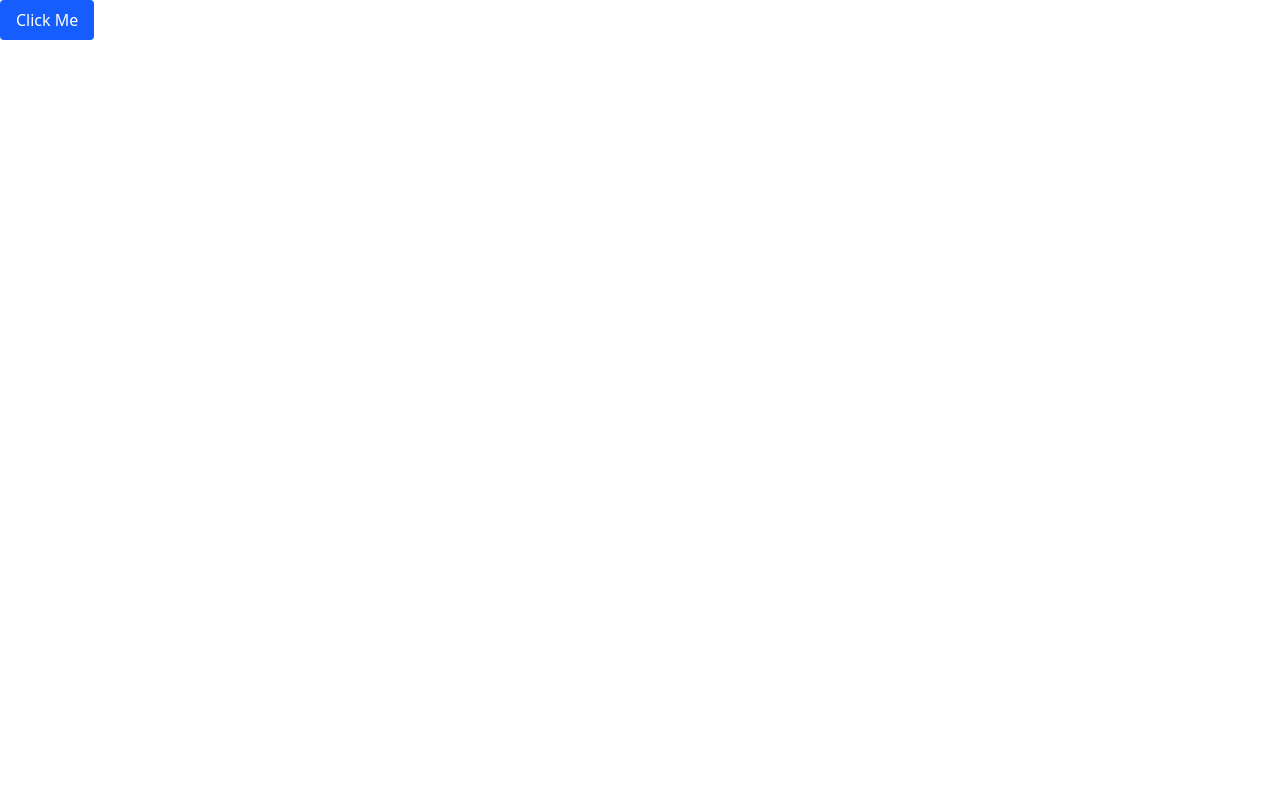
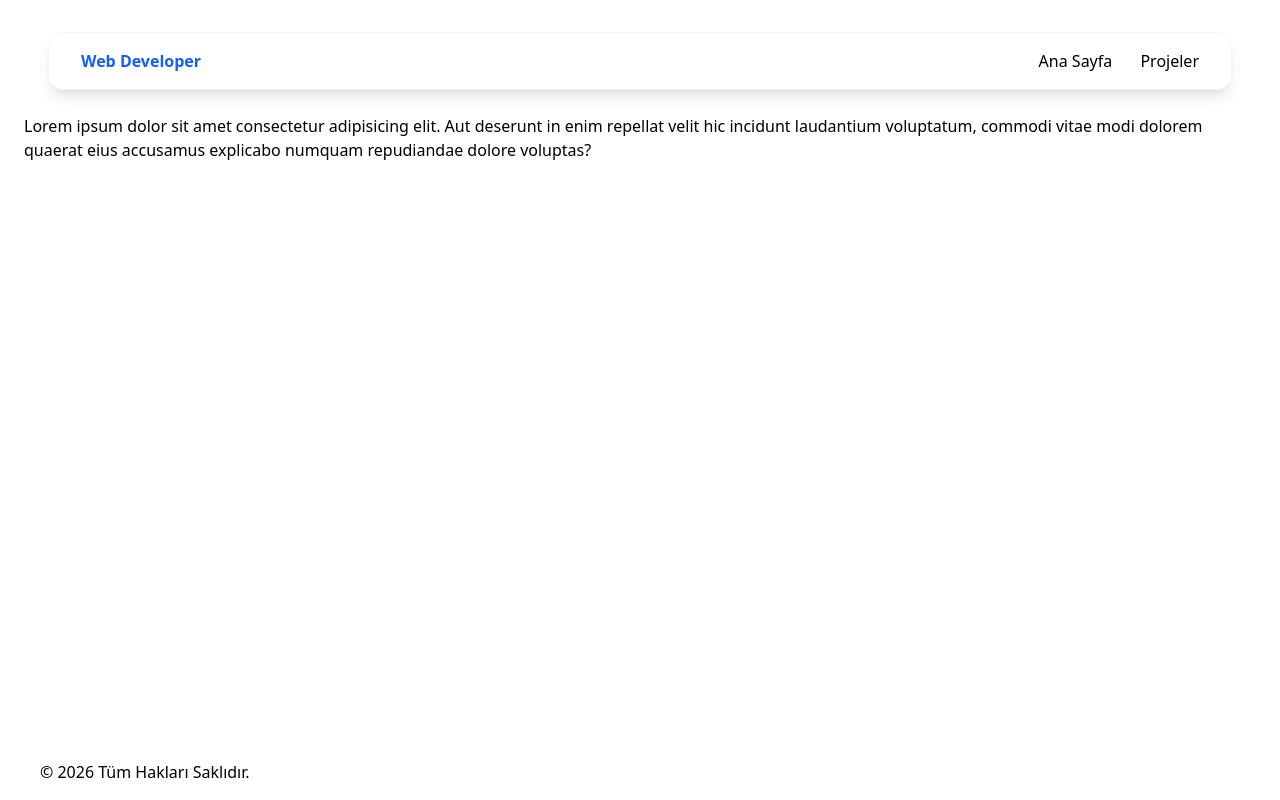
Before and after one commit to gorkemkaramolla/gorkemkaramolla.com, a SvelteKit app: page / in a window 1280 px wide. Built offline with nearby package versions, Linux system fonts and the light colour scheme.

Commit message:
feat: test

```diff
--- /dev/null
+++ b/pnpm-workspace.yaml
@@ -0,0 +1,2 @@
+onlyBuiltDependencies:
+  - esbuild
--- a/src/components/button.svelte
+++ b/src/components/button.svelte
@@ -1,12 +1,15 @@
 <script lang="ts">
-	export let className = '';
-	export let disabled = false;
+	// children'ı buradan almamız gerekiyor
+	let { className = '', disabled = false, children, ...rest } = $props();
 </script>
 
 <button
-	class="rounded bg-blue-600 px-4 py-2 text-white hover:bg-blue-700 ${className}"
-	title="Button"
+	type="button"
+	class="rounded bg-blue-600 px-4 py-2 text-white hover:bg-blue-700 {className}"
 	{disabled}
+	{...rest}
 >
-	<slot />
+	{#if children}
+		{@render children()}
+	{/if}
 </button>
--- /dev/null
+++ b/src/components/footer.svelte
@@ -0,0 +1,3 @@
+<script></script>
+
+<footer class="absolute bottom-0 p-4 text-center">© 2026 Tüm Hakları Saklıdır.</footer>
--- /dev/null
+++ b/src/components/nav.svelte
@@ -0,0 +1,14 @@
+<script lang="ts">
+	// Mantık burada...
+</script>
+
+<nav class=" mx-12 rounded-2xl border border-gray-100 p-4 shadow-lg backdrop-blur-md">
+	<div class="flex items-center justify-between px-4">
+		<a href="/" class="font-bold text-blue-600">Web Developer</a>
+
+		<div class="space-x-6">
+			<a href="/" class="transition hover:text-blue-500">Ana Sayfa</a>
+			<a href="/projects" class="transition hover:text-blue-500">Projeler</a>
+		</div>
+	</div>
+</nav>
--- a/src/routes/+layout.svelte
+++ b/src/routes/+layout.svelte
@@ -1,7 +1,9 @@
 <script lang="ts">
 	import '../app.css';
 	import favicon from '$lib/assets/favicon.svg';
-
+	import Nav from '../components/nav.svelte';
+	import Footer from '../components/footer.svelte';
+	// children'ı props içinden alıyoruz
 	let { children } = $props();
 </script>
 
@@ -9,4 +11,11 @@
 	<link rel="icon" href={favicon} />
 </svelte:head>
 
-{@render children()}
+<div class="flex min-h-screen flex-col pt-8">
+	<Nav />
+
+	<div class="container mx-auto flex-1 p-6">
+		{@render children()}
+		<Footer />
+	</div>
+</div>
--- a/src/routes/+page.svelte
+++ b/src/routes/+page.svelte
@@ -1,5 +1,9 @@
-<script>
-	import Button from '../components/button.svelte';
+<script lang="ts">
+	import Button from '../components/Button.svelte';
 </script>
 
-<Button on:click={() => alert('Clicked!')}>Click Me</Button>
+<p>
+	Lorem ipsum dolor sit amet consectetur adipisicing elit. Aut deserunt in enim repellat velit hic
+	incidunt laudantium voluptatum, commodi vitae modi dolorem quaerat eius accusamus explicabo
+	numquam repudiandae dolore voluptas?
+</p>
```
